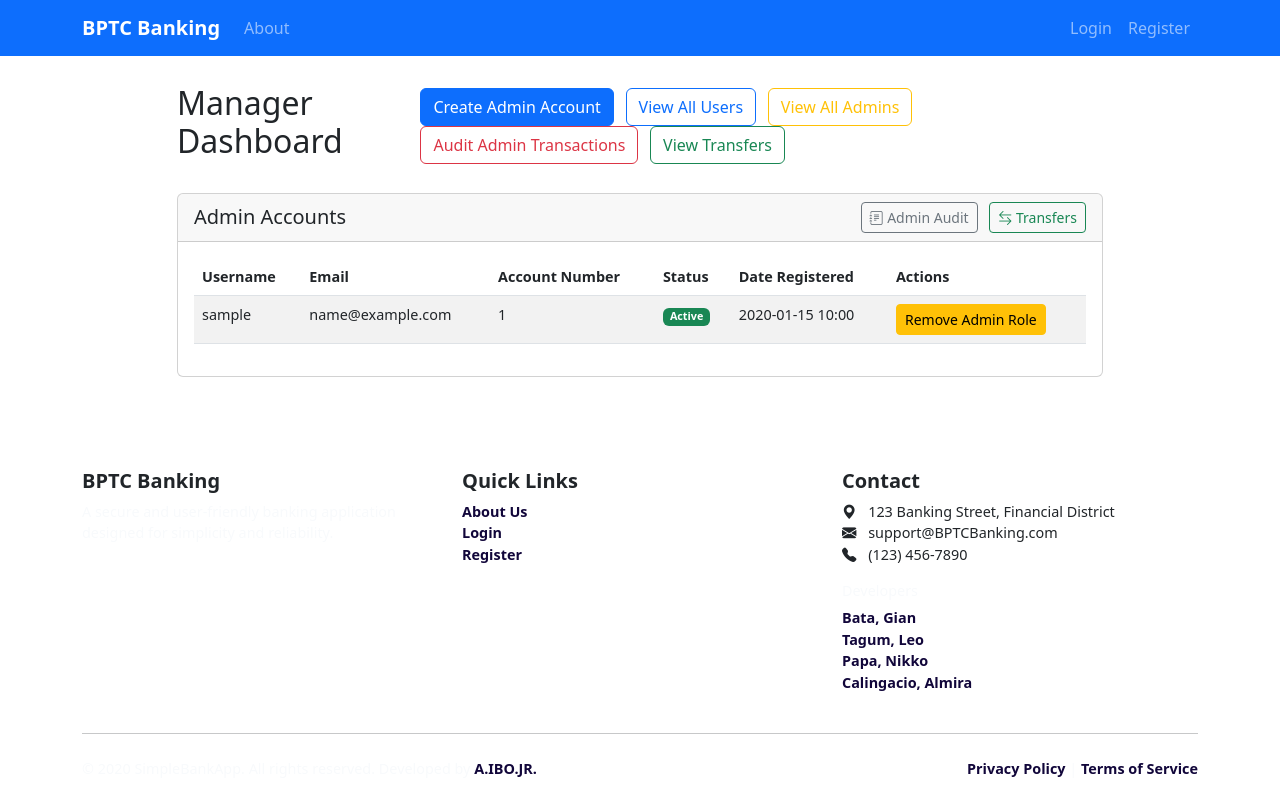
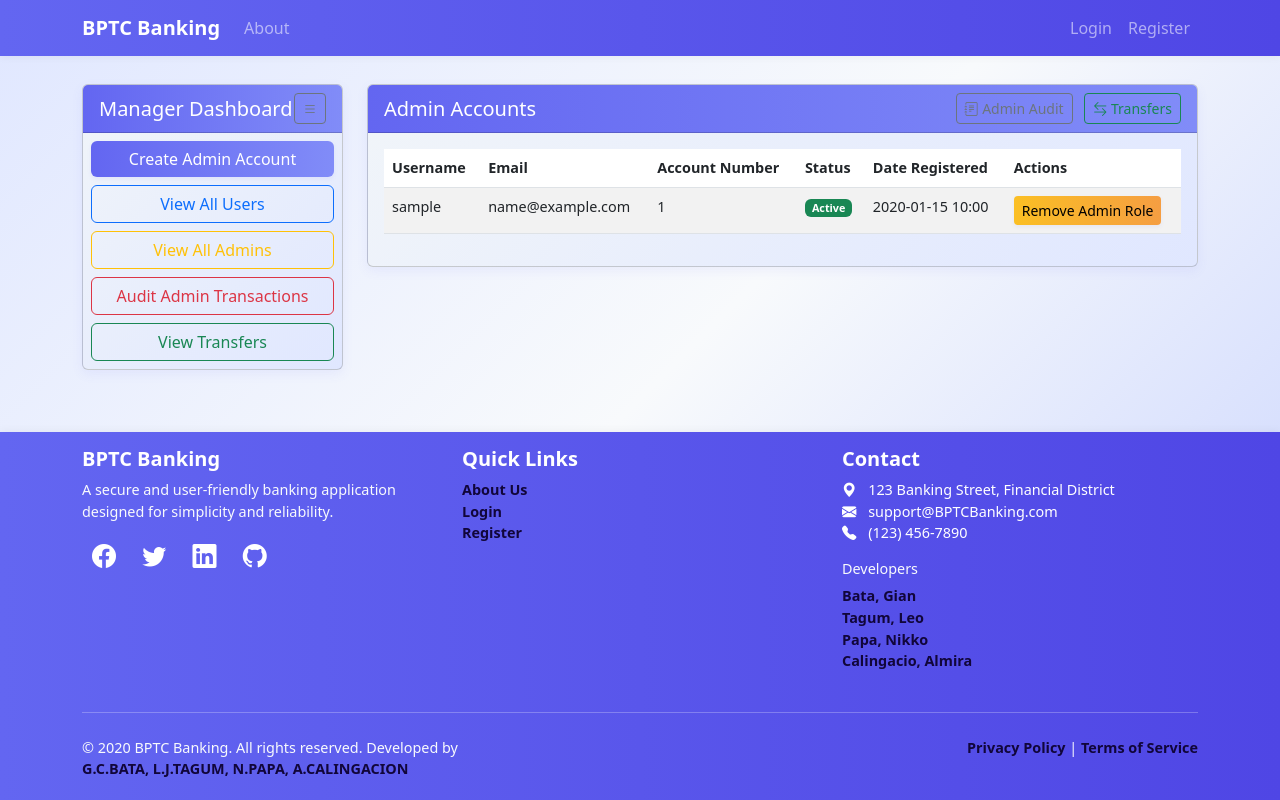
Before and after one commit to NebularEclipse/sample-banking-app-v2, a Python web app: template templates/manager/dashboard.html in a window 1280 px wide. Run offline with Jinja, Linux system fonts and the light colour scheme; the template is opened without the code that fills it: most values are stand-ins (such as "Sample title", 1, 10 or a date in 2020).

Commit message:
Enhance README with detailed security features and automated assessment scripts; update base template with gradient styles and improved footer information; refine manager dashboard layout and sidebar functionality.

```diff
--- a/templates/base.html
+++ b/templates/base.html
@@ -14,6 +14,55 @@
             min-height: 100vh;
             display: flex;
             flex-direction: column;
+            /* Gradient background for the whole app */
+            background: linear-gradient(135deg, #e0e7ff 0%, #f8fafc 50%, #c7d2fe 100%);
+        }
+        .navbar {
+            background: linear-gradient(90deg, #6366f1 0%, #4f46e5 100%) !important;
+            box-shadow: 0 2px 8px rgba(0,0,0,0.04);
+        }
+        .footer {
+            background: linear-gradient(90deg, #6366f1 0%, #4f46e5 100%);
+            color: white;
+            box-shadow: 0 -2px 8px rgba(0,0,0,0.04);
+        }
+        .card {
+            background: linear-gradient(135deg, #f1f5f9 0%, #e0e7ff 100%);
+            box-shadow: 0 4px 12px rgba(99,102,241,0.08);
+        }
+        .card-header {
+            background: linear-gradient(90deg, #6366f1 0%, #818cf8 100%);
+            color: white;
+        }
+        .btn-primary, .btn-success, .btn-warning, .btn-danger {
+            box-shadow: 0 2px 4px rgba(99,102,241,0.08);
+            border: none;
+        }
+        .btn-primary {
+            background: linear-gradient(90deg, #6366f1 0%, #818cf8 100%);
+        }
+        .btn-success {
+            background: linear-gradient(90deg, #22d3ee 0%, #38bdf8 100%);
+        }
+        .btn-warning {
+            background: linear-gradient(90deg, #fbbf24 0%, #f59e42 100%);
+        }
+        .btn-danger {
+            background: linear-gradient(90deg, #ef4444 0%, #f87171 100%);
+        }
+        .balance-card {
+            background: linear-gradient(135deg, #6366f1 0%, #818cf8 100%) !important;
+            color: white;
+        }
+        .alert-info {
+            background: linear-gradient(90deg, #e0e7ff 0%, #f1f5f9 100%);
+            color: #374151;
+        }
+        .section-title {
+            margin-top: 2rem;
+            margin-bottom: 1.5rem;
+            font-weight: 600;
+            color: #000000;
         }
         .navbar-brand {
             font-weight: bold;
@@ -260,7 +309,8 @@
             <hr class="mt-4 mb-4">
             <div class="row">
                 <div class="col-md-6 mb-3 mb-md-0">
-                    <p class="mb-0">&copy; {{ current_year }} SimpleBankApp. All rights reserved. Developed by <a href="https://github.com/lanlanjr" target="_blank">A.IBO.JR.</a></p>
+                    <p class="mb-0">&copy; {{ current_year }} BPTC Banking. All rights reserved. Developed by</p>
+                    <p class="mb-0"><a href="https://github.com/" target="_blank">G.C.BATA, L.J.TAGUM, N.PAPA, A.CALINGACION</a></p>
                 </div>
                 <div class="col-md-6 text-md-end">
                     <p class="mb-0">
--- a/templates/manager/dashboard.html
+++ b/templates/manager/dashboard.html
@@ -2,19 +2,26 @@
 
 {% block content %}
 <div class="row">
-    <div class="col-lg-10 offset-lg-1">
-        <div class="d-flex justify-content-between align-items-center mb-4">
-            <h2>Manager Dashboard</h2>
-            <div>
-                <a href="{{ url_for('create_admin') }}" class="btn btn-primary me-2">Create Admin Account</a>
-                <a href="{{ url_for('user_list') }}" class="btn btn-outline-primary me-2">View All Users</a>
-                <a href="{{ url_for('admin_list') }}" class="btn btn-outline-warning me-2">View All Admins</a>
-                <a href="{{ url_for('admin_transactions') }}" class="btn btn-outline-danger me-2">Audit Admin Transactions</a>
-                <a href="{{ url_for('manager_transfers') }}" class="btn btn-outline-success">View Transfers</a>
+    <!-- Sidebar: Manager Dashboard Navigation -->
+    <div class="col-lg-3 mb-4" id="managerSidebar">
+        <div class="card">
+            <div class="card-header d-flex justify-content-between align-items-center">
+                <h5 class="mb-0">Manager Dashboard</h5>
+                <button class="btn btn-sm btn-outline-secondary" id="toggleSidebarBtn" title="Toggle Sidebar">
+                    <i class="bi bi-list"></i>
+                </button>
+            </div>
+            <div class="card-body p-2" id="sidebarLinks">
+                <a href="{{ url_for('create_admin') }}" class="btn btn-primary w-100 mb-2">Create Admin Account</a>
+                <a href="{{ url_for('user_list') }}" class="btn btn-outline-primary w-100 mb-2">View All Users</a>
+                <a href="{{ url_for('admin_list') }}" class="btn btn-outline-warning w-100 mb-2">View All Admins</a>
+                <a href="{{ url_for('admin_transactions') }}" class="btn btn-outline-danger w-100 mb-2">Audit Admin Transactions</a>
+                <a href="{{ url_for('manager_transfers') }}" class="btn btn-outline-success w-100">View Transfers</a>
             </div>
         </div>
-
-        <!-- Admin Management -->
+    </div>
+    <!-- Main Content: Admin Management -->
+    <div class="col-lg-9" id="adminManagementContent">
         <div class="card mb-4">
             <div class="card-header d-flex justify-content-between align-items-center">
                 <h5 class="mb-0">Admin Accounts</h5>
@@ -66,7 +73,6 @@
                         </tbody>
                     </table>
                 </div>
-
                 {% if not admins %}
                 <div class="text-center p-4">
                     <p class="text-muted">No admin accounts found.</p>
@@ -76,4 +82,15 @@
         </div>
     </div>
 </div>
+
+<script>
+    // Sidebar toggle functionality (hide only the links, not the button)
+    document.addEventListener('DOMContentLoaded', function() {
+        const sidebarLinks = document.getElementById('sidebarLinks');
+        const toggleBtn = document.getElementById('toggleSidebarBtn');
+        toggleBtn.addEventListener('click', function() {
+            sidebarLinks.classList.toggle('d-none');
+        });
+    });
+</script>
 {% endblock %}
```
Also changed, not shown: README.md.
